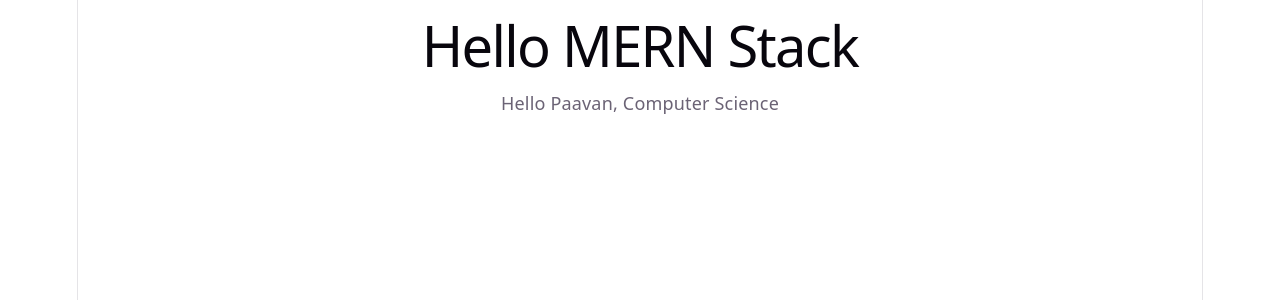
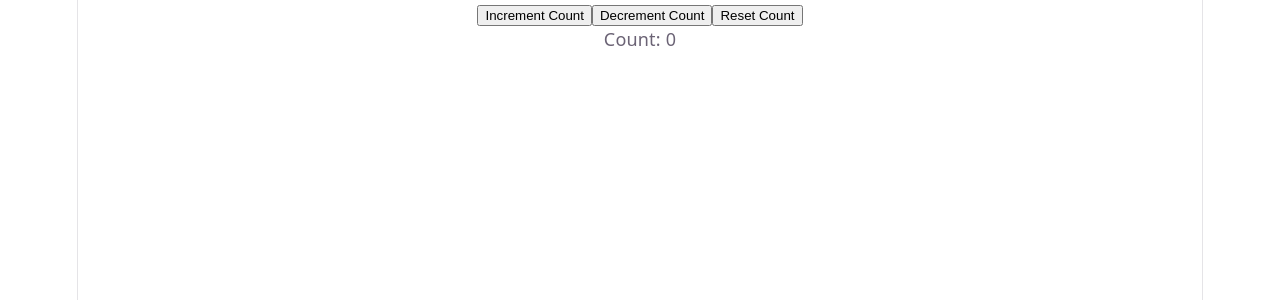
Before and after one commit to Paa1Vyas/react_interns, a React app: page / in a window 1280 px wide. Shown: the top 300 px of the page. Built offline with nearby package versions, Linux system fonts and the light colour scheme; the HTML template or start-up script is replaced by a standard one.

Commit message:
UseEffect Example

```diff
--- a/package.json
+++ b/package.json
@@ -10,6 +10,7 @@
     "preview": "vite preview"
   },
   "dependencies": {
+    "axios": "^1.16.0",
     "react": "^19.2.6",
     "react-dom": "^19.2.6"
   },
--- a/src/App.jsx
+++ b/src/App.jsx
@@ -11,9 +11,9 @@ function App() {
 
   return (
     <>
-      <h1>Hello MERN Stack</h1>
-      <Hello name="Paavan" dept="Computer Science"></Hello>
-      {/* <StateDemo></StateDemo> */}
+      {/* <h1>Hello MERN Stack</h1>
+      <Hello name="Paavan" dept="Computer Science"></Hello> */}
+      <StateDemo></StateDemo>
     </>
   )
 }
--- a/src/StateDemo.jsx
+++ b/src/StateDemo.jsx
@@ -1,5 +1,5 @@
 import React from 'react'
-import { useState } from 'react'
+import { useState, useEffect } from 'react'
 
 export default function StateDemo() {
     const [count, setCount] = useState(0)
@@ -9,6 +9,11 @@ export default function StateDemo() {
     function decrementCount() {
         setCount(count - 1);
     }
+    useEffect(()=>{
+        if(count % 5 === 0){
+            alert("Count is a multiple of 5!");
+        }
+    },[count])
   return (
     <div>
         <button onClick={incrementCount}>Increment Count</button>
```
Also changed, not shown: 1 other file (tests, documents, lock files or other folders).
